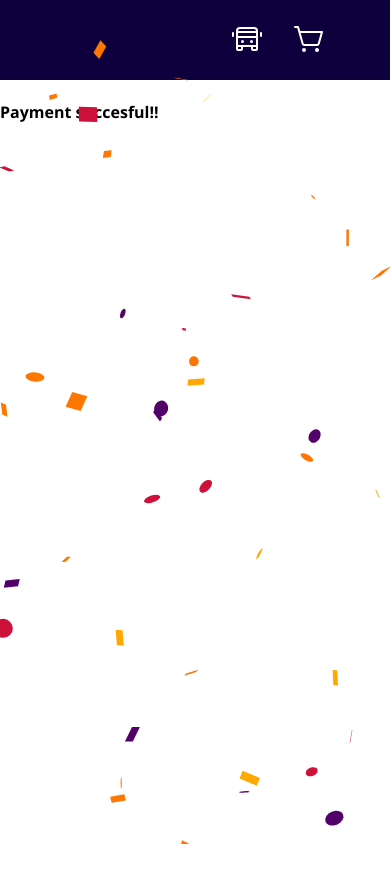
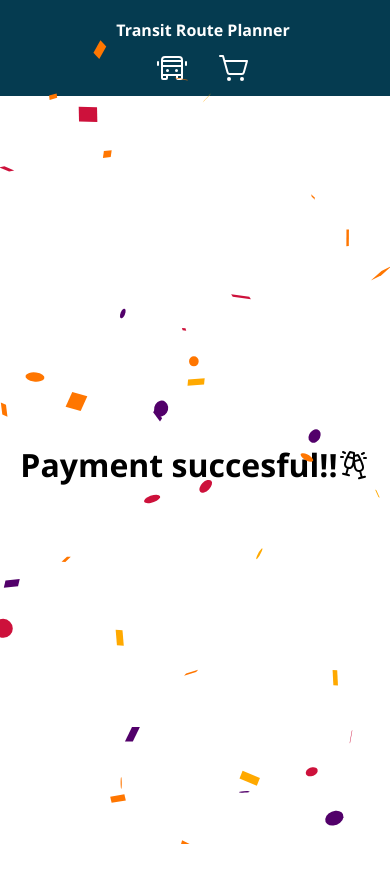
Before and after one commit to MishaliaPillay/public-transit-route-planner, a React (Create React App) app: page /confirmation in a window 390 px wide. Shown: the top 882 px of the page. Before the commit the page ends 844 px from the top, so only its background shows below. Built offline with nearby package versions, Linux system fonts and the light colour scheme.

Commit message:
nav bar responsive

```diff
--- a/src/Components/Navbar.css
+++ b/src/Components/Navbar.css
@@ -1,25 +1,22 @@
-
-
-/*          Gopal.A.Ecommerce_Shopping_Cart.11 April 2024*/
-
 .navbar {
+  position: fixed;
+  top: 0;
+  left: 0;
   width: 100%;
   height: 80px;
-    background-color: rgb(14, 0, 60);
+  background-color: #053b50;
   display: flex;
-    justify-content: flex-end;
+  justify-content: space-between; /* This positions items at the beginning and end */
   align-items: center;
 }
 
 .links {
-    margin-right: 50px;
+  /* Removed margin-right: 50px; as it's not needed with justify-content */
   display: flex;
   align-items: center;
 }
 
-
-  /*         Referrence Ends here*/
-  button{
+button {
   padding-left: 15px;
   padding-right: 15px;
   cursor: pointer;
@@ -27,8 +24,23 @@
   background-color: rgba(169, 169, 169, 0);
   border: none;
 }
-  .navtitle{
-    font-size: 20px;
+
+.navtitle {
+  font-size: 1em;
   color: white;
-margin-right: 75%;
+  /* Margin removed as justification handles positioning */
 }
+
+/* Media Queries for Responsiveness */
+@media (max-width: 768px) {
+  .navbar {
+    padding: 0.5rem; /* Reduce padding on smaller devices */
+  }
+}
+
+@media (max-width: 480px) {
+  .navbar {
+    align-items: center;
+    flex-direction: column; /* Stack items vertically */
+  }
+}
--- a/src/Pages/Confirmation/Confirmation.jsx
+++ b/src/Pages/Confirmation/Confirmation.jsx
@@ -1,10 +1,13 @@
 import React from "react"; // Import useState for state management
 import Confetti from "react-confetti";
-
+import { Cheers } from "@phosphor-icons/react";
+import "./confirmation.css";
 const Confirmation = () => {
   return (
     <div>
-      <h4>Payment succesful!!</h4>
+      <h4 className="successTxt">
+        Payment succesful!! <Cheers size={32} />
+      </h4>
       <Confetti
         count={1000}
         colors={["#52006A", "#CD113B", "#FF7600", "#FFA900"]}
--- /dev/null
+++ b/src/Pages/Confirmation/confirmation.css
@@ -0,0 +1,7 @@
+.successTxt {
+  font-size: 2em;
+  display: flex;
+  justify-content: center;
+  align-items: center;
+  min-height: 100vh; /* Ensures centering even on smaller screens */
+}
```
Lines whose indentation alone changed are shown as unchanged.
